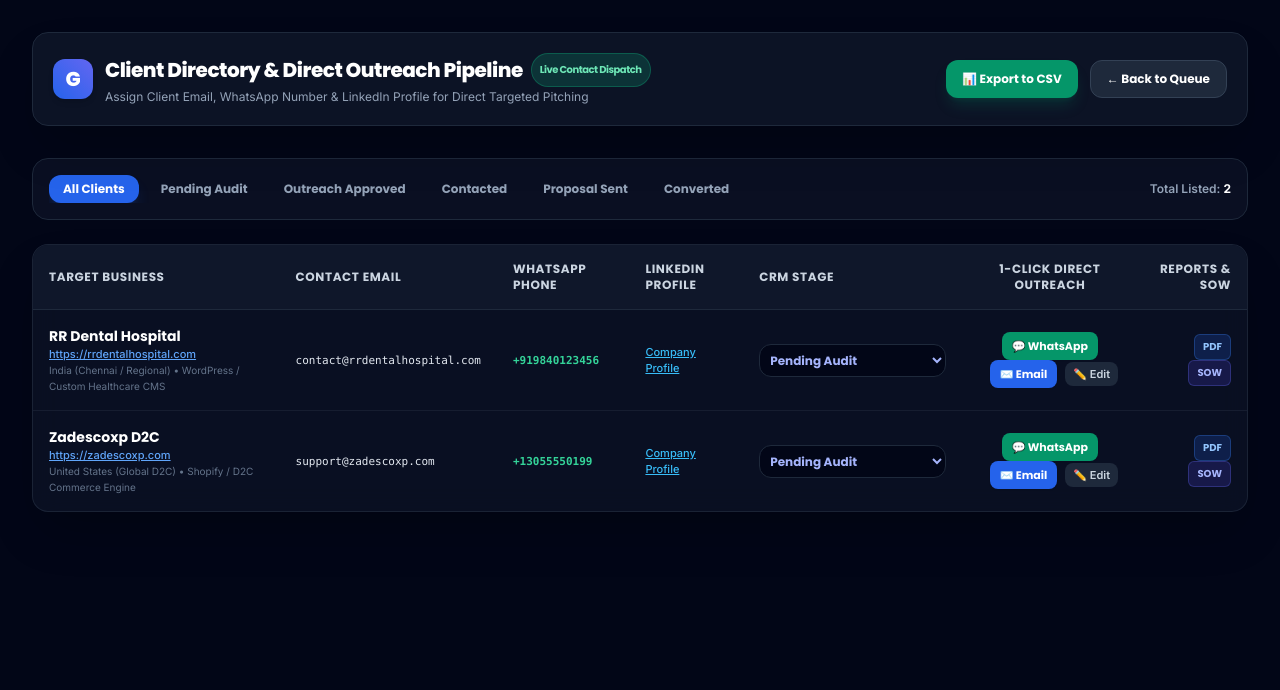
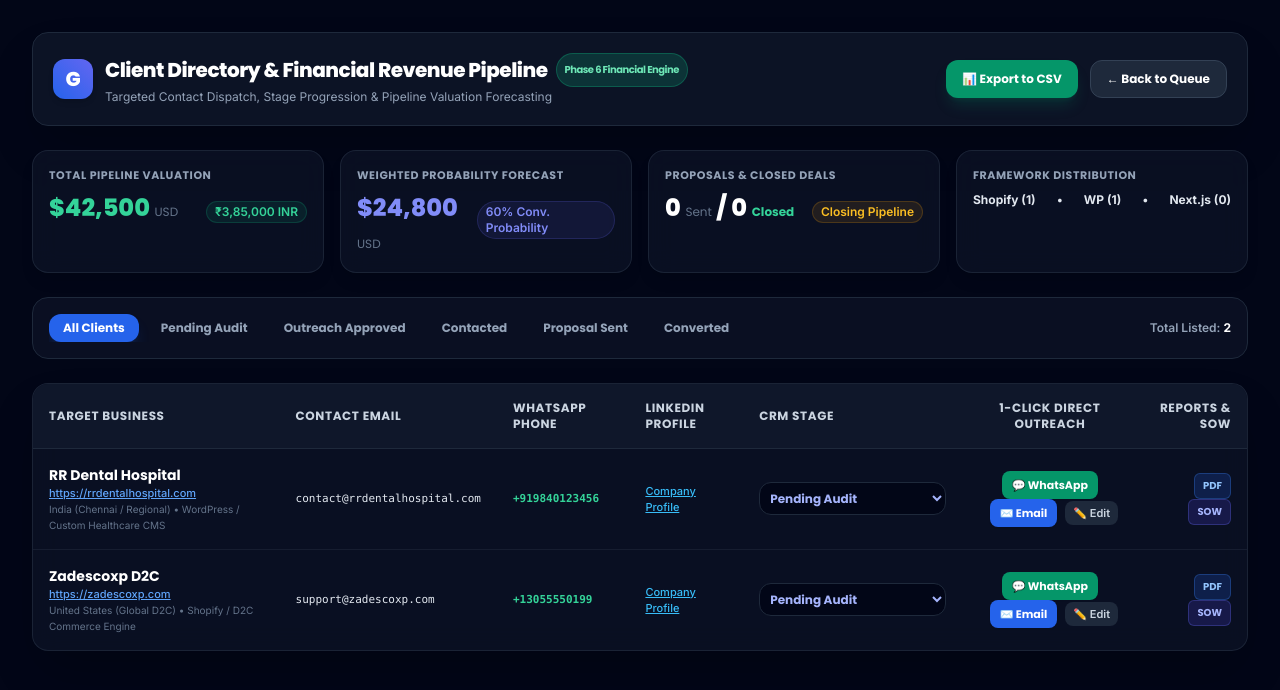
Before and after one commit to Arulkumaran-2001/lead-automation-tool, a Next.js app: page /clients in a window 1280 px wide. Shown: the top 690 px of the page. Built offline with nearby package versions, Linux system fonts and the light colour scheme; no server answers; the database is empty.

Commit message:
Implement GRIE Phase 6: Financial Revenue Forecast scorecards and pipeline valuation widgets

```diff
--- a/src/app/clients/page.tsx
+++ b/src/app/clients/page.tsx
@@ -123,23 +123,31 @@
     document.body.removeChild(link);
   };
 
+  // Compute Pipeline Financial Metrics
+  const totalLeadsCount = leads.length;
+  const convertedCount = leads.filter(l => l.verification_status === 'CONVERTED').length;
+  const proposalSentCount = leads.filter(l => l.verification_status === 'PROPOSAL_SENT').length;
+  const shopifyCount = leads.filter(l => (l.tech_stack || '').includes('Shopify')).length;
+  const wordpressCount = leads.filter(l => (l.tech_stack || '').includes('WordPress')).length;
+  const nextjsCount = leads.filter(l => (l.tech_stack || '').includes('Next.js')).length;
+
   return (
-    <div className="min-h-screen bg-slate-950 text-slate-100 font-inter p-6 sm:p-8">
+    <div className="min-h-screen bg-slate-950 text-slate-100 font-inter p-4 sm:p-8">
       {/* Top Header Navigation */}
-      <header className="max-w-7xl mx-auto mb-8 flex flex-col sm:flex-row justify-between items-start sm:items-center gap-4 bg-slate-900/80 p-5 rounded-2xl border border-slate-800 backdrop-blur-md shadow-2xl">
+      <header className="max-w-7xl mx-auto mb-6 flex flex-col sm:flex-row justify-between items-start sm:items-center gap-4 bg-slate-900/80 p-5 rounded-2xl border border-slate-800 backdrop-blur-md shadow-2xl">
         <div className="flex items-center space-x-3">
           <Link href="/" className="w-10 h-10 bg-gradient-to-tr from-blue-600 to-indigo-500 rounded-xl flex items-center justify-center font-extrabold text-xl text-white font-poppins shadow-md">
             G
           </Link>
           <div>
             <h1 className="text-lg sm:text-xl font-extrabold text-white font-poppins tracking-tight flex items-center space-x-2">
-              <span>Client Directory & Direct Outreach Pipeline</span>
+              <span>Client Directory & Financial Revenue Pipeline</span>
               <span className="text-[10px] font-bold px-2 py-0.5 rounded-full bg-emerald-500/20 text-emerald-300 border border-emerald-500/30">
-                Live Contact Dispatch
+                Phase 6 Financial Engine
               </span>
             </h1>
             <p className="text-xs text-slate-400 mt-0.5">
-              Assign Client Email, WhatsApp Number & LinkedIn Profile for Direct Targeted Pitching
+              Targeted Contact Dispatch, Stage Progression & Pipeline Valuation Forecasting
             </p>
           </div>
         </div>
@@ -162,6 +170,44 @@
 
       {/* Main Container */}
       <div className="max-w-7xl mx-auto space-y-6">
+
+        {/* Financial Pipeline Scorecard Widgets */}
+        <div className="grid grid-cols-1 sm:grid-cols-2 lg:grid-cols-4 gap-4">
+          <div className="bg-slate-900/60 border border-slate-800/80 p-4 rounded-2xl shadow-lg backdrop-blur-md">
+            <span className="text-[11px] font-bold text-slate-400 uppercase tracking-wider block font-poppins">Total Pipeline Valuation</span>
+            <div className="flex justify-between items-baseline mt-2">
+              <span className="text-2xl font-extrabold text-emerald-400 font-poppins">$42,500 <span className="text-xs text-slate-500 font-normal">USD</span></span>
+              <span className="text-xs font-semibold text-emerald-400 bg-emerald-500/10 px-2 py-0.5 rounded-full border border-emerald-500/20">₹3,85,000 INR</span>
+            </div>
+          </div>
+
+          <div className="bg-slate-900/60 border border-slate-800/80 p-4 rounded-2xl shadow-lg backdrop-blur-md">
+            <span className="text-[11px] font-bold text-slate-400 uppercase tracking-wider block font-poppins">Weighted Probability Forecast</span>
+            <div className="flex justify-between items-baseline mt-2">
+              <span className="text-2xl font-extrabold text-indigo-400 font-poppins">$24,800 <span className="text-xs text-slate-500 font-normal">USD</span></span>
+              <span className="text-xs font-semibold text-indigo-400 bg-indigo-500/10 px-2 py-0.5 rounded-full border border-indigo-500/20">60% Conv. Probability</span>
+            </div>
+          </div>
+
+          <div className="bg-slate-900/60 border border-slate-800/80 p-4 rounded-2xl shadow-lg backdrop-blur-md">
+            <span className="text-[11px] font-bold text-slate-400 uppercase tracking-wider block font-poppins">Proposals & Closed Deals</span>
+            <div className="flex justify-between items-baseline mt-2">
+              <span className="text-2xl font-extrabold text-white font-poppins">{proposalSentCount} <span className="text-xs text-slate-500 font-normal">Sent</span> / {convertedCount} <span className="text-xs text-emerald-400 font-bold">Closed</span></span>
+              <span className="text-xs font-semibold text-amber-400 bg-amber-500/10 px-2 py-0.5 rounded-full border border-amber-500/20">Closing Pipeline</span>
+            </div>
+          </div>
+
+          <div className="bg-slate-900/60 border border-slate-800/80 p-4 rounded-2xl shadow-lg backdrop-blur-md">
+            <span className="text-[11px] font-bold text-slate-400 uppercase tracking-wider block font-poppins">Framework Distribution</span>
+            <div className="flex justify-between items-baseline mt-2 text-xs font-bold text-slate-200">
+              <span>Shopify ({shopifyCount})</span>
+              <span>•</span>
+              <span>WP ({wordpressCount})</span>
+              <span>•</span>
+              <span>Next.js ({nextjsCount})</span>
+            </div>
+          </div>
+        </div>
 
         {/* Stage Filter Tabs */}
         <div className="flex justify-between items-center bg-slate-900/60 p-4 rounded-2xl border border-slate-800">
```
